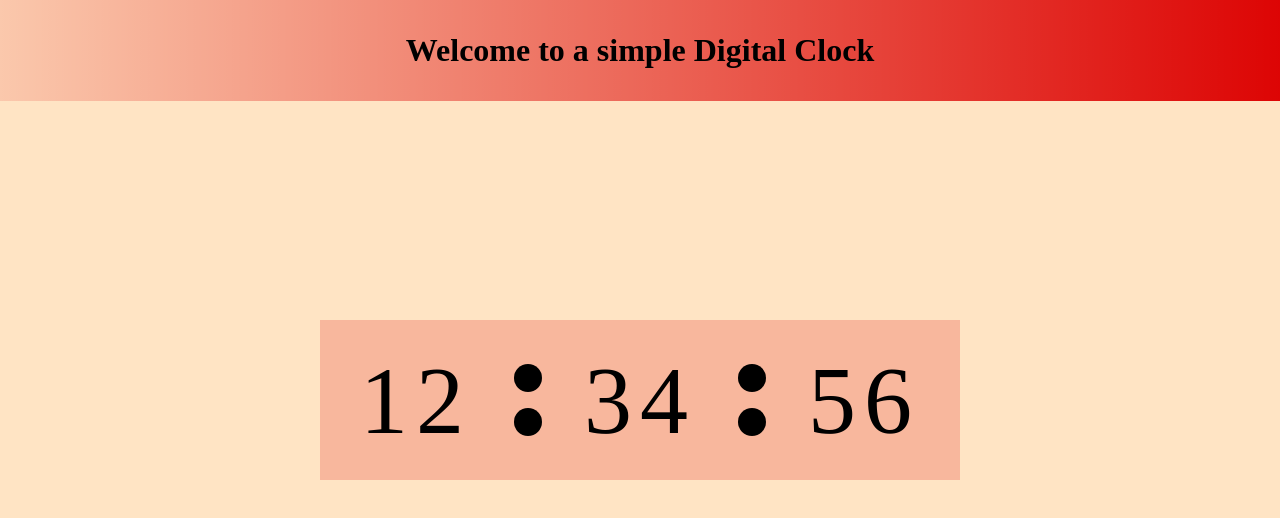
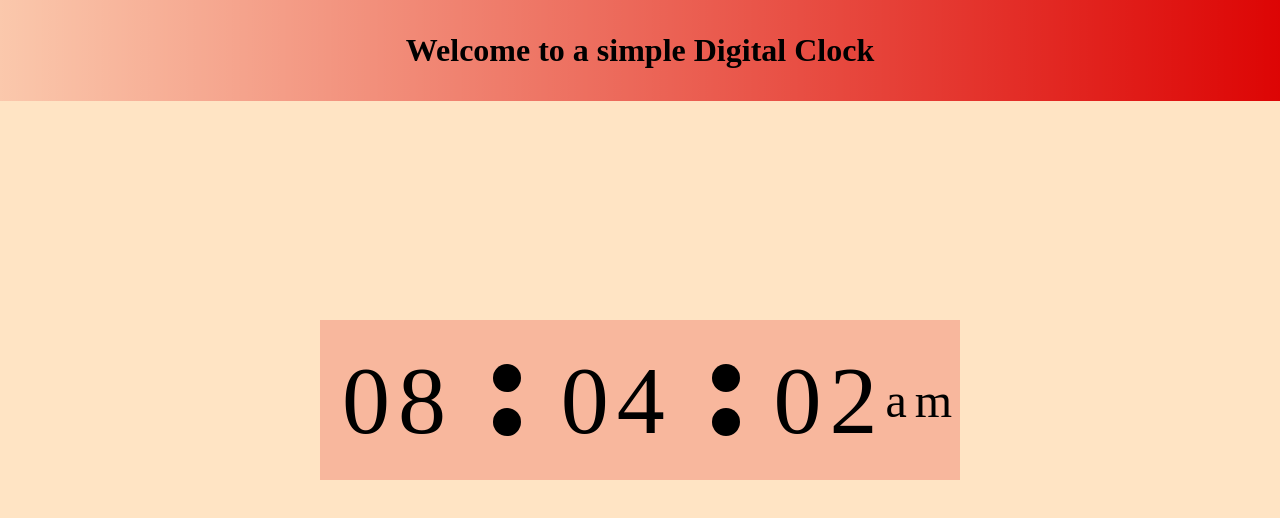
Before and after one commit to shabbir-hossain132112/Digital-Clock, a plain HTML site: page index.html in a window 1280 px wide. Shown: the top 518 px of the page. Drawn offline with Linux system fonts and the light colour scheme.

Commit message:
working digital clock

```diff
--- a/index.html
+++ b/index.html
@@ -11,12 +11,12 @@
 <body>
     <h1>Welcome to a simple Digital Clock</h1>
     <div class="clock">
-        <div class="hour">12</div>
+        <div id="hour" class="hour">12</div>
         <div class="seperator"></div>
-        <div class="minute">34</div>
+        <div id="minute" class="minute">34</div>
         <div class="seperator"></div>
-        <div class="second">56</div>
-        <div class="meridian"></div>
+        <div id="second" class="second">56</div>
+        <div id="meridian" class="meridian">am</div>
     </div>
 </body>
 </html>
--- a/script.js
+++ b/script.js
@@ -0,0 +1,31 @@
+setInterval(setTime, 1000);
+
+function setTime() {
+    currentTime = new Date();
+
+    const hour = document.getElementById('hour').innerText = getMeridianHour(currentTime.getHours());
+    const minute = document.getElementById('minute').innerText = formatTime(currentTime.getMinutes());
+    const second = document.getElementById('second').innerText = formatTime(currentTime.getSeconds());
+    const meridian = document.getElementById('meridian').innerText = getMeridian(currentTime.getHours());
+}
+
+function formatTime(value) {
+    if(value === undefined || value === null || value === '') return null;
+    if(value > 9) return value;
+    return `0${value}`;
+}
+
+function getMeridianHour(hour) {
+    if(hour === undefined || hour === null || hour === '') return null;
+    if(hour > 11) return formatTime(hour - 12);
+    return formatTime(hour);
+}
+
+function getMeridian(hour) {
+    if(hour === undefined || hour === null || hour === '') return null;
+    if(hour > 11) return 'pm';
+    return 'am';
+}
+
+
+setTime();
--- a/style.css
+++ b/style.css
@@ -60,7 +60,7 @@ body h1 {
 }
 
 .clock .second {
-    width: 25%;
+    /* width: 25%; */
     height: 80%;
     /* background-color: rosybrown; */
     /* border: 2px solid pink; */
@@ -69,6 +69,7 @@ body h1 {
     align-items: center;
     font-size: 6rem;
     letter-spacing: .5rem;
+    margin-left: 1rem;
 }
 
 .clock .seperator {
@@ -102,3 +103,18 @@ body h1 {
     transform: translateX(-50%);
     bottom: 22%;
 }
+
+.meridian {
+    /* width: 25%; */
+    height: 80%;
+    /* background-color: rosybrown; */
+    /* border: 2px solid pink; */
+    display: flex;
+    justify-content: center;
+    align-items: center;
+    font-size: 3rem;
+    letter-spacing: .5rem;
+    /* position: absolute;
+    bottom: 3.5rem;
+    right: 1.5rem; */
+}
```
